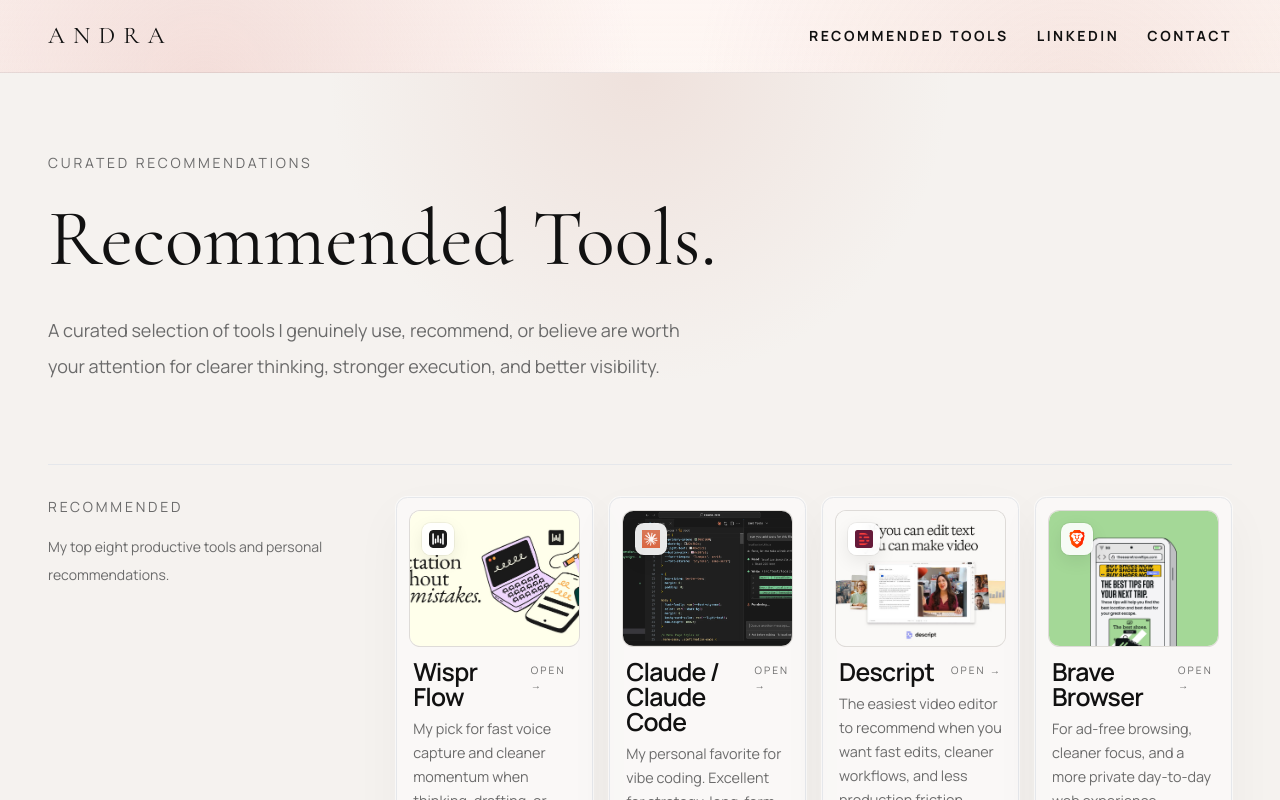
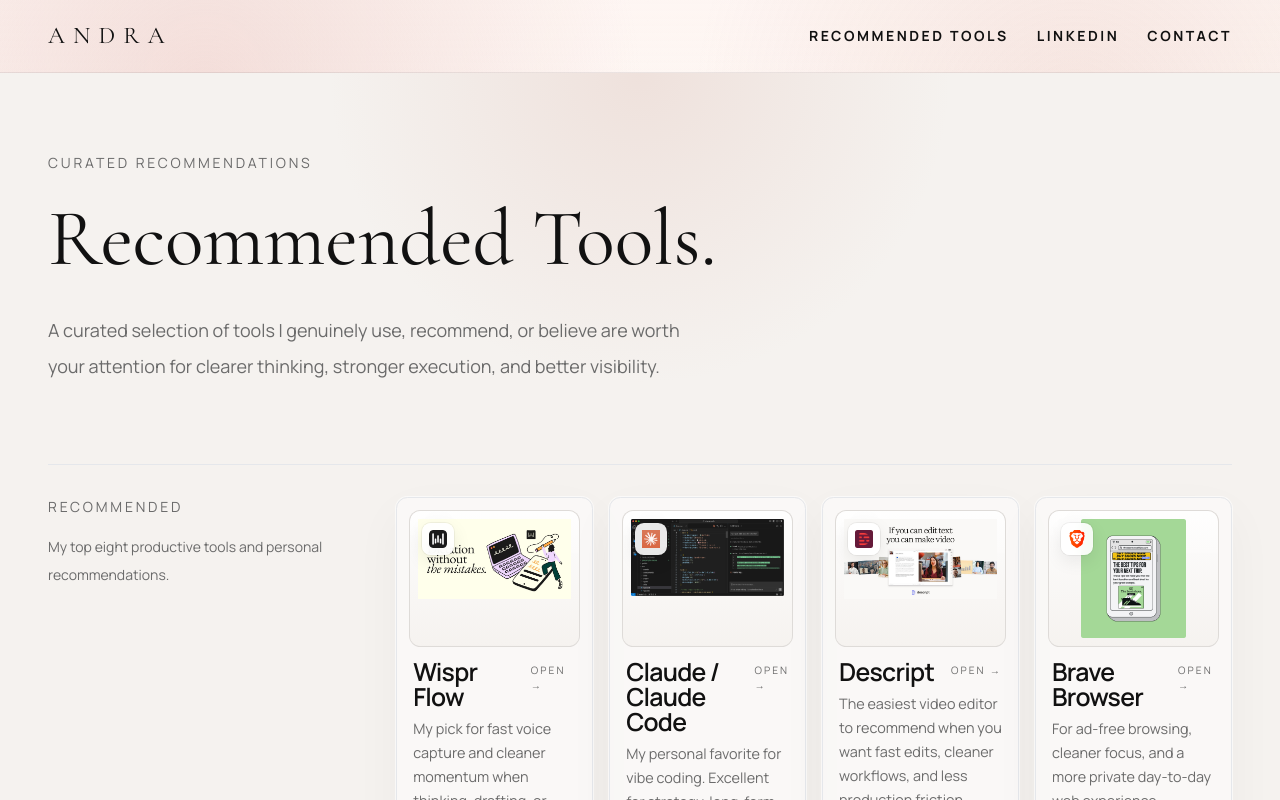
Before and after one commit to andraizzz/andraizzz, a Next.js app: page /recommended-tools in a window 1280 px wide. Shown: the top 800 px of the page. Built offline with nearby package versions, Linux system fonts and the light colour scheme.

Commit message:
Sharpen recommended tools image rendering

```diff
--- a/app/globals.css
+++ b/app/globals.css
@@ -215,14 +215,11 @@ body > * {
 
 .tool-preview-image {
   transition:
-    transform 420ms cubic-bezier(0.16, 1, 0.3, 1),
-    filter 420ms cubic-bezier(0.16, 1, 0.3, 1),
-    transform-origin 420ms cubic-bezier(0.16, 1, 0.3, 1);
+    filter 320ms cubic-bezier(0.16, 1, 0.3, 1);
 }
 
 .tool-logo-image {
   transition:
-    transform 320ms cubic-bezier(0.16, 1, 0.3, 1),
     filter 320ms cubic-bezier(0.16, 1, 0.3, 1);
 }
 
@@ -247,14 +244,11 @@ body > * {
 }
 
 .group:hover .tool-logo-image {
-  transform: scale(1.12);
   filter: saturate(1.05);
 }
 
 .group:hover .tool-preview-image {
-  transform: scale(1.12);
-  transform-origin: center top;
-  filter: contrast(1.03) saturate(1.02);
+  filter: contrast(1.02) saturate(1.01);
 }
 
 .group:hover .tool-logo-gloss {
--- a/app/recommended-tools/page.tsx
+++ b/app/recommended-tools/page.tsx
@@ -371,9 +371,17 @@ function renderToolPreview(tool: Tool) {
   `);
 }
 
+function shouldSkipOptimization(src: string) {
+  return src.startsWith("data:") || src.endsWith(".svg") || src.endsWith(".ico");
+}
+
 function ToolCard({ tool, compact = false }: { tool: Tool; compact?: boolean }) {
   const CardTag = tool.href ? "a" : "div";
   const isLinked = Boolean(tool.href);
+  const iconSrc = renderToolIcon(tool);
+  const previewSrc = renderToolPreview(tool);
+  const iconUnoptimized = shouldSkipOptimization(iconSrc);
+  const previewUnoptimized = shouldSkipOptimization(previewSrc);
 
   return (
     <CardTag
@@ -389,47 +397,55 @@ function ToolCard({ tool, compact = false }: { tool: Tool; compact?: boolean })
         <div className="absolute left-3 top-3 z-10 flex h-8 w-8 items-center justify-center rounded-[0.55rem] bg-white/90 shadow-[0_6px_18px_rgba(17,17,17,0.08)] ring-1 ring-black/5 backdrop-blur-sm">
           {tool.image ? (
             <Image
-              src={renderToolIcon(tool)}
+              src={iconSrc}
               alt={`${tool.name} logo`}
               width={22}
               height={22}
               className="tool-logo-image h-[1.15rem] w-[1.15rem] object-contain"
-              unoptimized
+              sizes="18px"
+              quality={100}
+              unoptimized={iconUnoptimized}
             />
           ) : (
             <Image
-              src={renderToolIcon(tool)}
+              src={iconSrc}
               alt={`${tool.name} icon`}
               width={22}
               height={22}
               className="tool-logo-image h-[1.15rem] w-[1.15rem] object-contain"
-              unoptimized
+              sizes="18px"
+              quality={100}
+              unoptimized={iconUnoptimized}
             />
           )}
         </div>
 
         <div
-          className={`tool-preview-image relative w-full overflow-hidden bg-[linear-gradient(180deg,rgba(255,255,255,0.82),rgba(245,242,239,0.98))] ${
+          className={`tool-preview-image relative w-full overflow-hidden bg-[linear-gradient(180deg,rgba(255,255,255,0.92),rgba(245,242,239,0.98))] p-2 ${
             compact ? "h-[7.2rem]" : "h-[8.4rem]"
           }`}
         >
           {tool.preview ? (
             <Image
-              src={renderToolPreview(tool)}
+              src={previewSrc}
               alt={`${tool.name} preview`}
               width={1200}
               height={800}
-              className="h-full w-full object-cover object-top"
-              unoptimized
+              className="h-full w-full object-contain object-top"
+              sizes="(min-width: 1280px) 360px, (min-width: 1024px) 30vw, (min-width: 640px) 50vw, 100vw"
+              quality={100}
+              unoptimized={previewUnoptimized}
             />
           ) : (
             <Image
-              src={renderToolPreview(tool)}
+              src={previewSrc}
               alt={`${tool.name} preview`}
               width={1200}
               height={800}
-              className="h-full w-full object-cover object-top"
-              unoptimized
+              className="h-full w-full object-contain object-top"
+              sizes="(min-width: 1280px) 360px, (min-width: 1024px) 30vw, (min-width: 640px) 50vw, 100vw"
+              quality={100}
+              unoptimized={previewUnoptimized}
             />
           )}
         </div>
```
